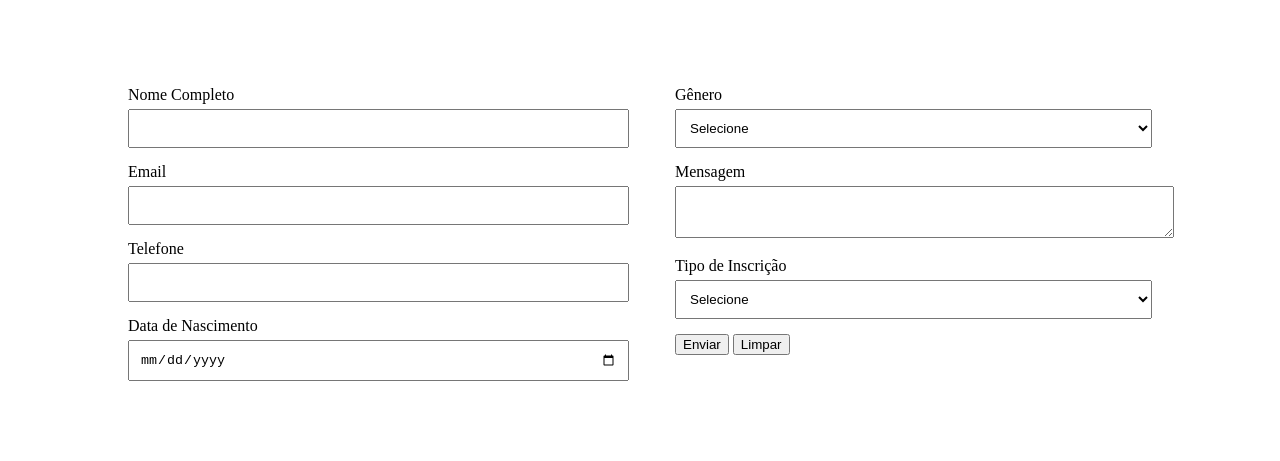
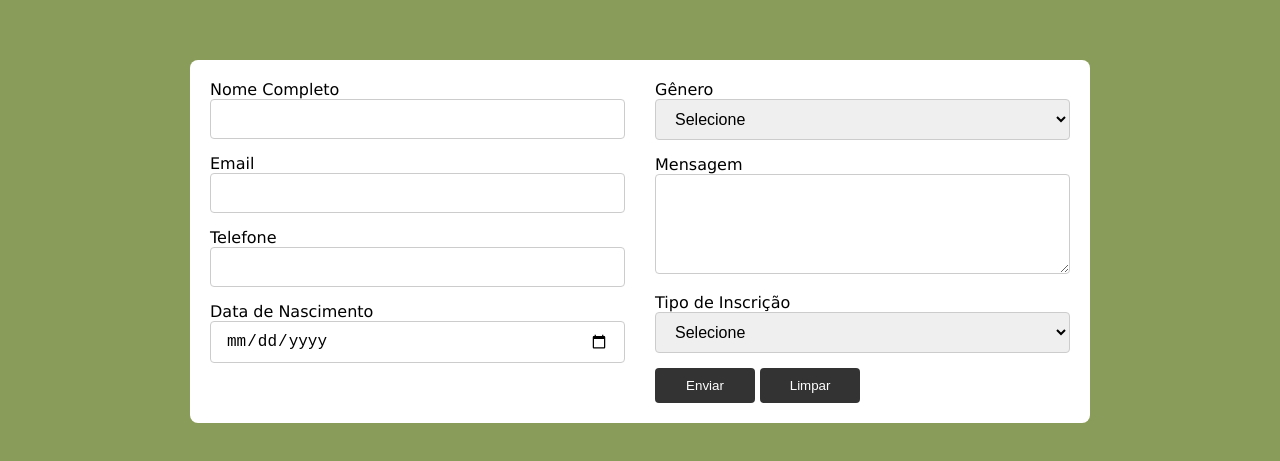
Before and after one commit to sabrina1405/Formul-rio, a plain HTML site: page index.html in a window 1280 px wide. Shown: the part 159-620 px from the top of the page. Drawn offline with Linux system fonts and the light colour scheme.

Commit message:
atualização att 4

```diff
--- a/css/index.css
+++ b/css/index.css
@@ -8,6 +8,9 @@ html, body {
     justify-content: center;
     align-items: center;
     height: 100vh;
+    background-color: #899c59;
+    font-family:'Lucida Sans';
+
 }
 
 form {
@@ -15,8 +18,10 @@ form {
     padding: 20px;
     border-radius: 8px;
     display: flex;
-    gap: 70px;
-    width: 80%;
+    gap: 30px;
+    max-width: 900px;
+    width: 100%;
+    box-sizing: border-box;
 }
 
 .coluna {
@@ -25,24 +30,30 @@ form {
     flex: 1;
 }
 
-label {
-    display: block;
-    margin-bottom: 5px;
+input, select, textarea {
+    width: 100%;
+    padding: 10px 15px;
+    margin-bottom: 15px;
+    border: 1px solid #ccc;
+    border-radius: 4px;
+    font-size: 16px;
+    box-sizing: border-box;
 }
 
-input, select, textarea {
-    width: 100%;
-    padding: 10px;
-    margin-bottom: 15px;
-
+textarea {
+    min-height: 100px;
 }
 
-button:hover{
-    padding: 10px 15px;
-    margin-right: 10px;
+button {
+    padding: 10px;
     border: none;
-    background-color: black;
+    background-color: #333;
     color: white;
     border-radius: 4px;
     cursor: pointer;
+    width: 100px;
 }
+
+button:hover {
+    background-color: #817e7e;
+}
```
Also changed, not shown: index.html (+3 -0 lines).
